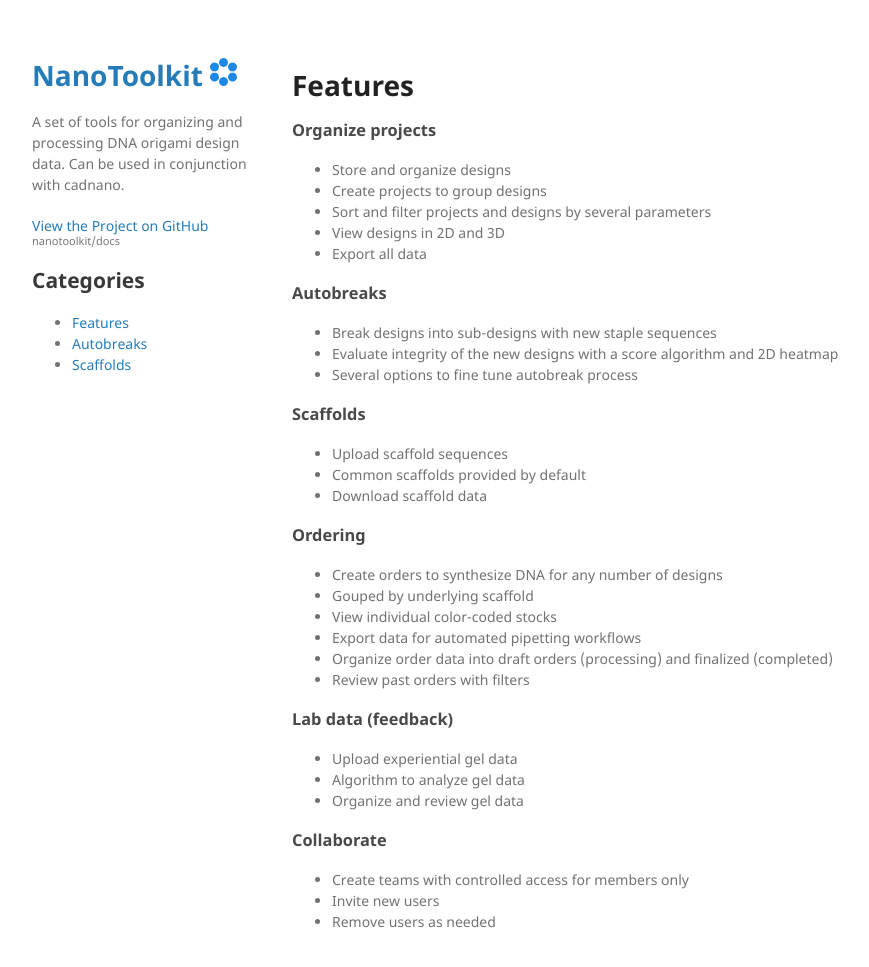
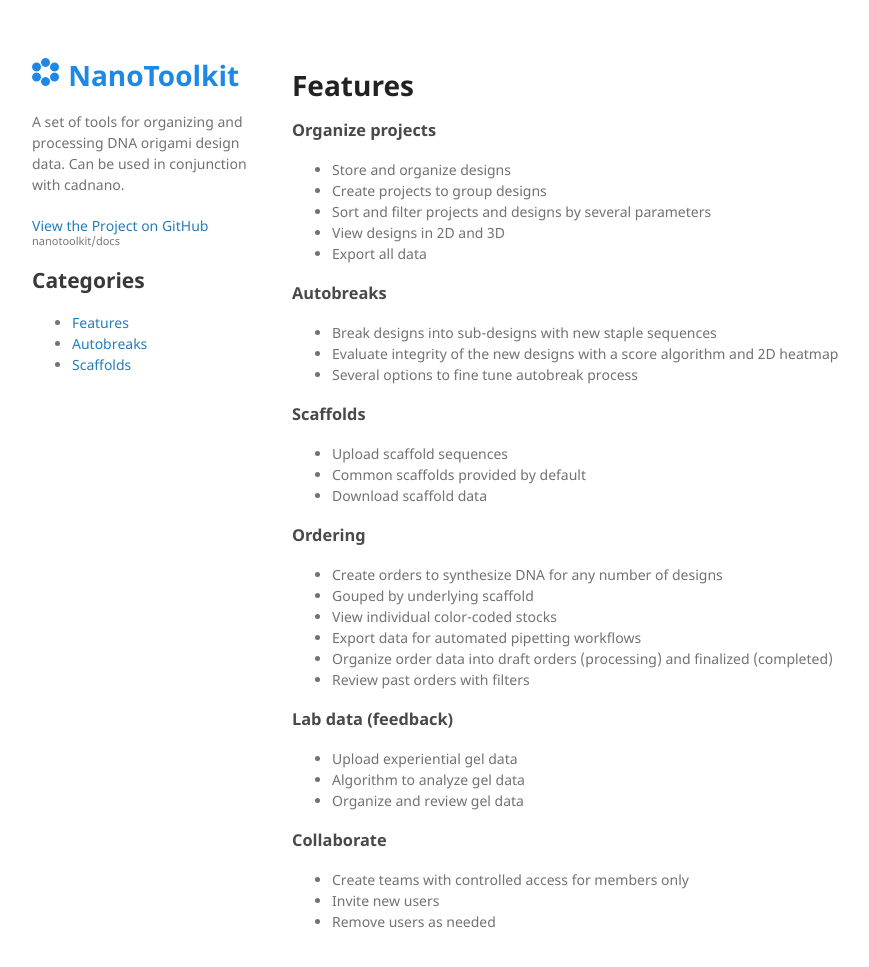
Before and after one commit to nanotoolkit/docs, a Jekyll site: the page built from index.md, in a window 1280 px wide and 1002 px high. Shown: the top 967 px of the window, without its empty margins (178-1047 px from the left). Built offline with Jekyll 4.4.1, drawn with Linux system fonts in a browser that asks for light colours; our own code applies the rules of GitHub Pages for plain Markdown files.

Commit message:
Move logo to left and change color of site name to cadnano blue

```diff
--- a/_layouts/default.html
+++ b/_layouts/default.html
@@ -17,10 +17,12 @@
       <header>
         <h1>
           <a href="{{ "/" | absolute_url }}">
-            {{ site.title | default: site.github.repository_name }}
             {% if site.logo %}
               <img class="logo" src="{{site.logo | relative_url}}" alt="Logo" />
             {% endif %}
+            <span style="color:#1E88E5">
+              {{ site.title | default: site.github.repository_name }}
+            </span>
           </a>
         </h1>
 
@@ -49,6 +51,7 @@
           <li>{{ site.autobreaks }}</li>
           <li>{{ site.scaffolds }}</li>
         </ul>
+
       </header>
 
       <section>
```
